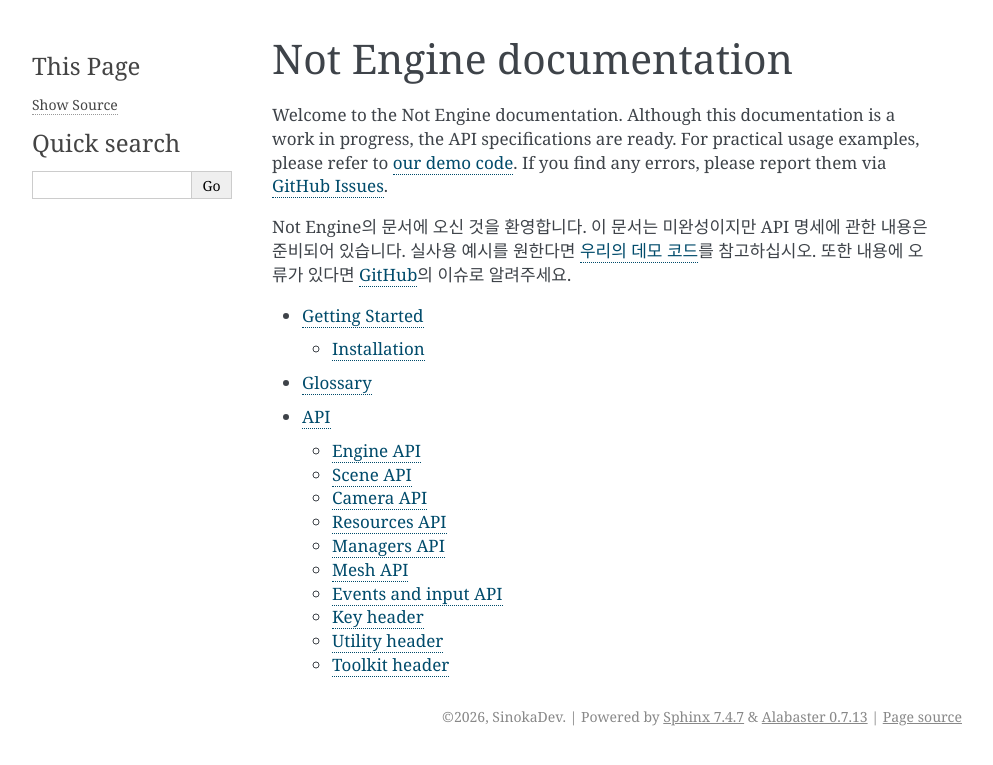
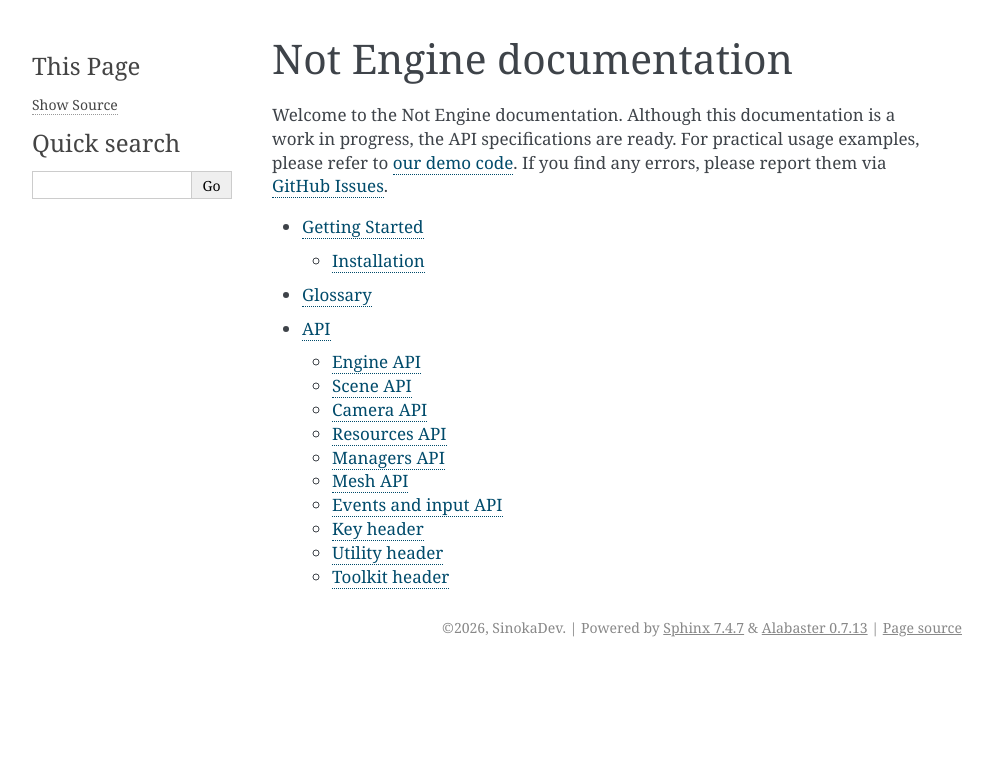
Before and after one commit to sinokadev/notengine, a Sphinx documentation site: the page built from docs/source/index.rst, in a window 1280 px wide. Shown: the top 765 px of the page, without its empty margins (148-1141 px from the left). Built offline with Sphinx 7.4.7, drawn with Linux system fonts in a browser that asks for light colours.

Commit message:
remove korean

```diff
--- a/docs/source/index.rst
+++ b/docs/source/index.rst
@@ -9,8 +9,6 @@ Not Engine documentation
 
 Welcome to the Not Engine documentation. Although this documentation is a work in progress, the API specifications are ready. For practical usage examples, please refer to `our demo code <https://github.com/sinokadev/notengine/tree/main/demo>`_. If you find any errors, please report them via `GitHub Issues <https://github.com/sinokadev/notengine>`_.
 
-Not Engine의 문서에 오신 것을 환영합니다. 이 문서는 미완성이지만 API 명세에 관한 내용은 준비되어 있습니다. 실사용 예시를 원한다면 `우리의 데모 코드 <https://github.com/sinokadev/notengine/tree/main/demo>`_\를 참고하십시오. 또한 내용에 오류가 있다면 `GitHub <https://github.com/sinokadev/notengine>`_\의 이슈로 알려주세요.
-
 .. toctree::
    :maxdepth: 2
 
```
